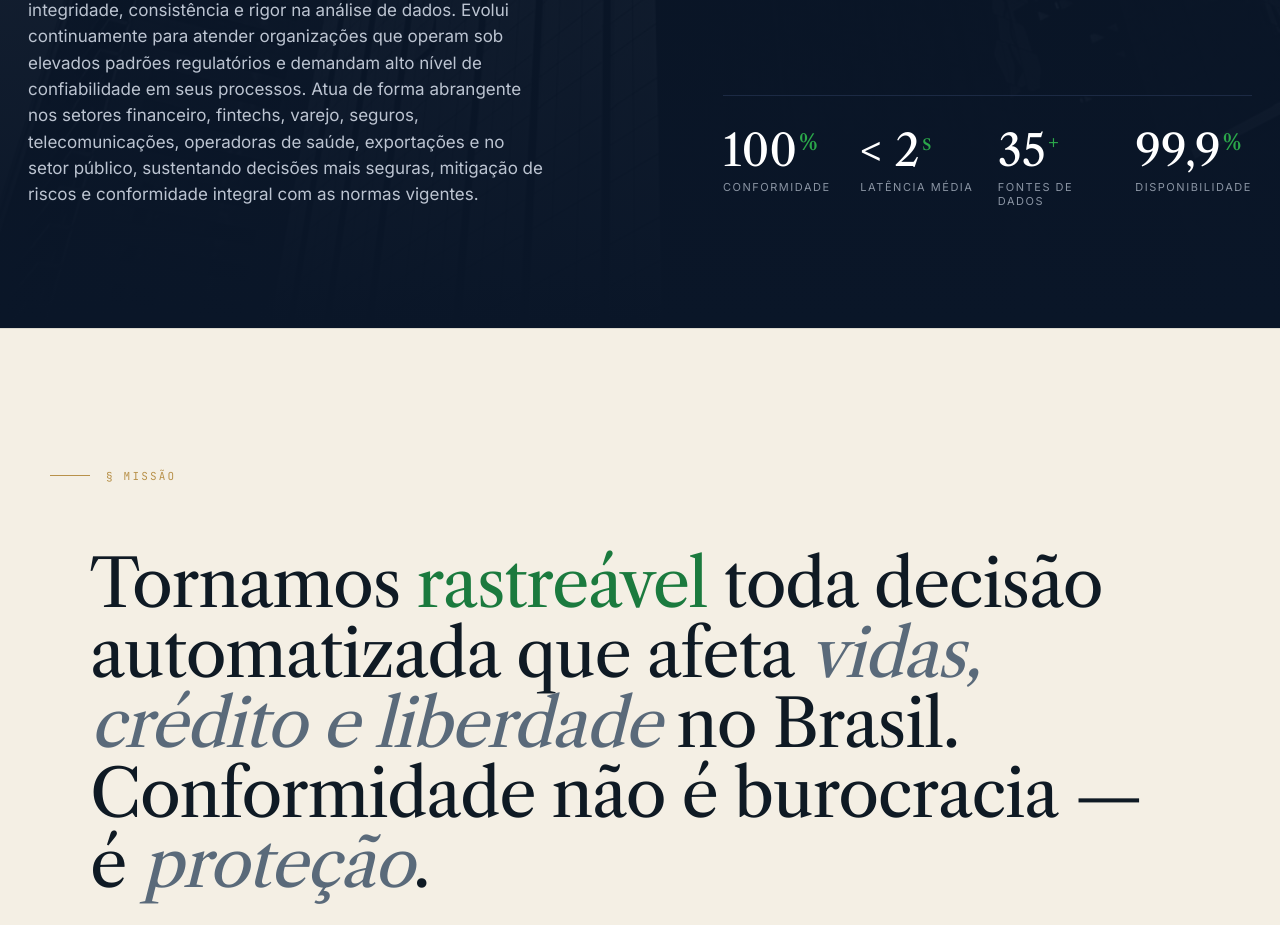
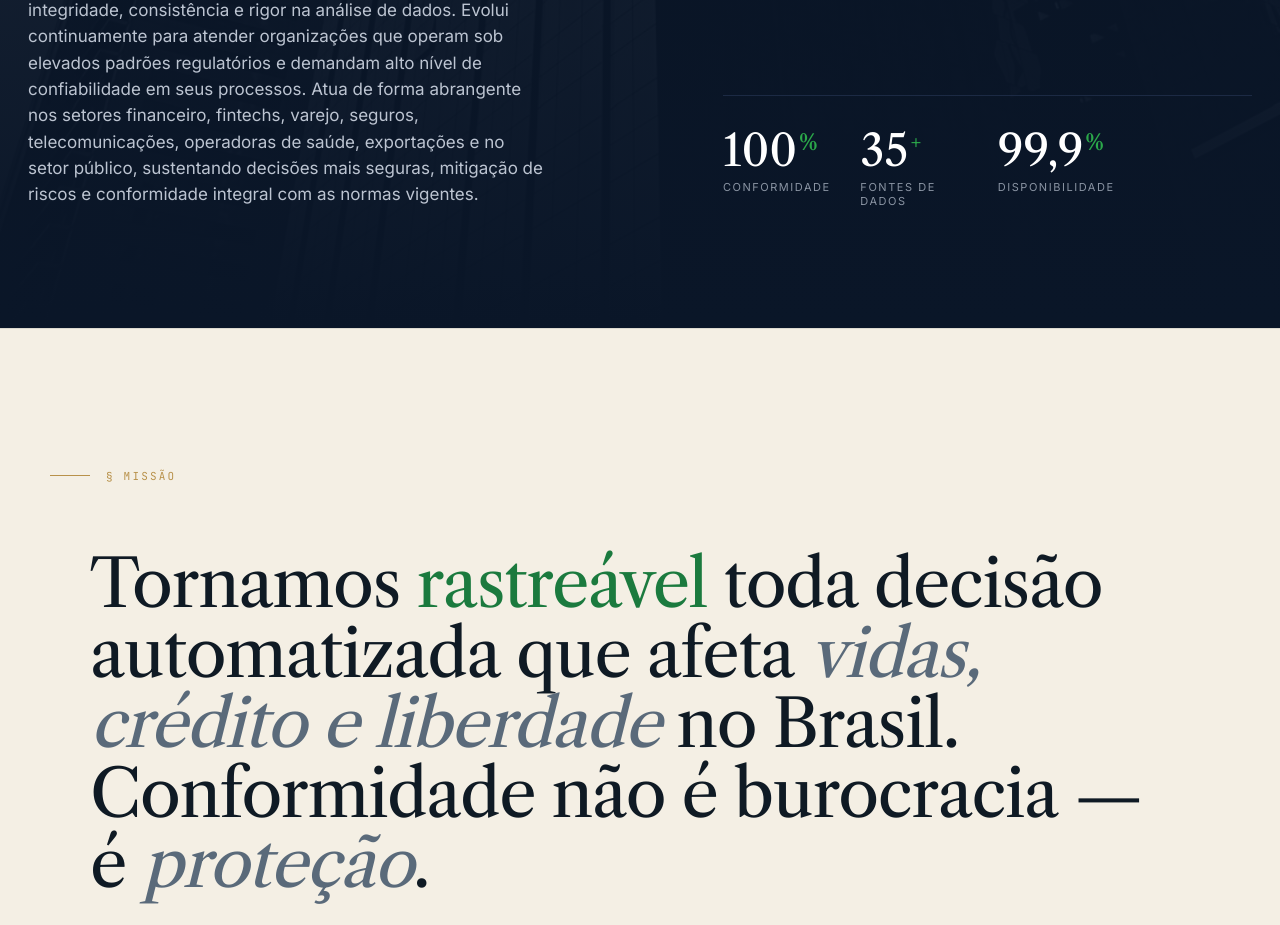
Before and after one commit to ctoutbank/snc-site, a Next.js app: page /sobre in a window 1280 px wide. Shown: the part 800-1725 px from the top of the page. Built offline with nearby package versions, Linux system fonts and the light colour scheme.

Commit message:
fix(sobre): remove indicador de latência média do hero

```diff
--- a/src/app/sobre/page.tsx
+++ b/src/app/sobre/page.tsx
@@ -66,10 +66,7 @@ export default function SobrePage() {
                   <div className="n">100<sup>%</sup></div>
                   <div className="l">Conformidade</div>
                 </div>
-                <div className="s">
-                  <div className="n">&lt; 2<sup>s</sup></div>
-                  <div className="l">Latência média</div>
-                </div>
+
                 <div className="s">
                   <div className="n">35<sup>+</sup></div>
                   <div className="l">Fontes de dados</div>
```
